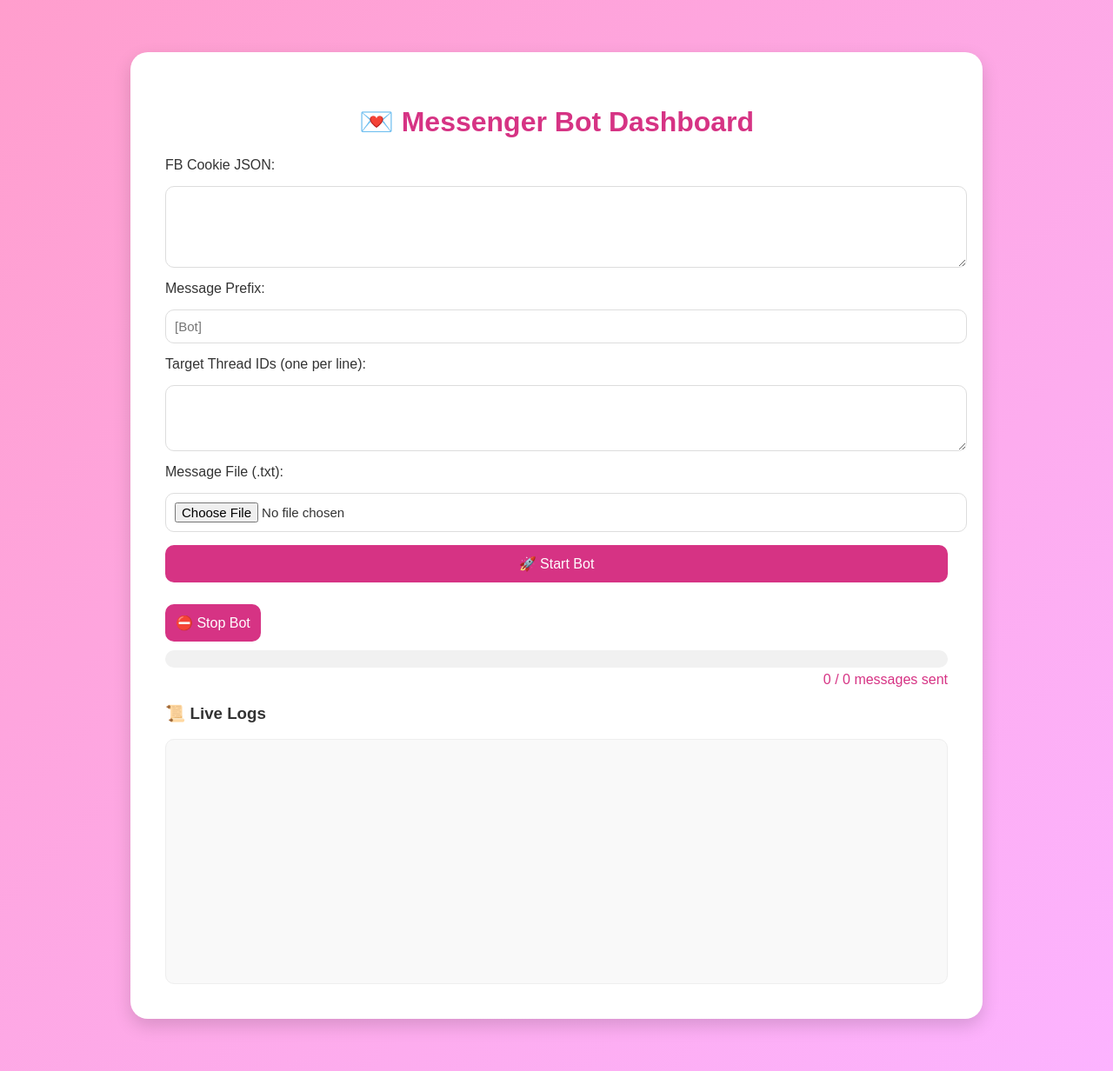
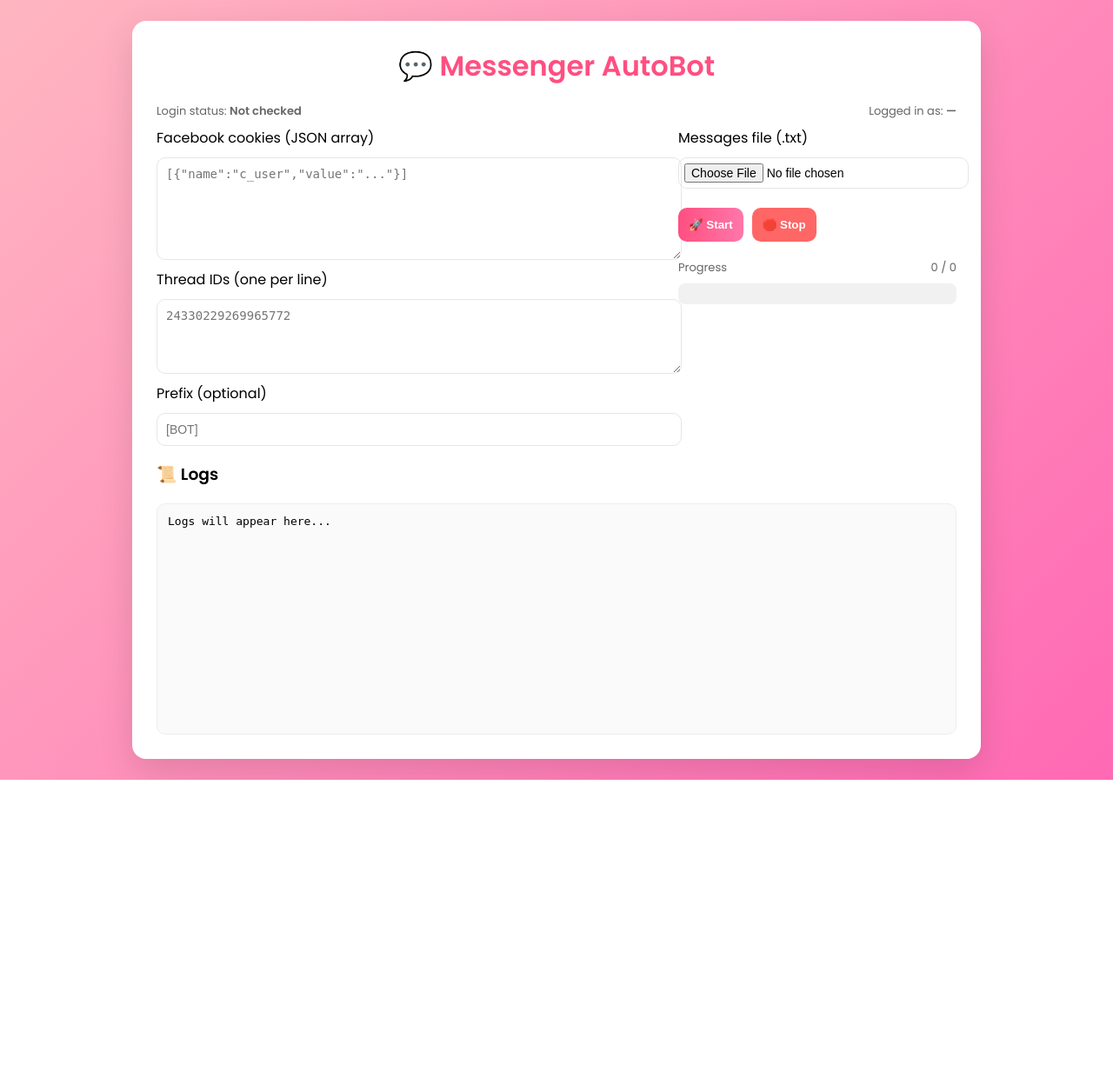
Before and after one commit to 9v1h3r3/TRIPLE-OG, a Flask app: page / in a window 1280 px wide. Shown: the whole page at 87% size. After the commit the page ends 897 px from the top, so only its background shows below. Run offline with Flask 3, Linux system fonts and the light colour scheme; some libraries are stand-ins or nearby versions.

Commit message:
Update index.html

```diff
--- a/templates/index.html
+++ b/templates/index.html
@@ -1,146 +1,161 @@
 <!DOCTYPE html>
 <html lang="en">
 <head>
-  <meta charset="UTF-8">
-  <title>Messenger Bot Dashboard</title>
+  <meta charset="utf-8" />
+  <meta name="viewport" content="width=device-width,initial-scale=1" />
+  <title>Messenger AutoBot</title>
   <script src="https://cdn.socket.io/4.5.4/socket.io.min.js"></script>
+  <link href="https://fonts.googleapis.com/css2?family=Poppins:wght@400;600&display=swap" rel="stylesheet">
   <style>
-    body {
-      background: linear-gradient(135deg, #ff9ecd, #fcb3ff);
-      font-family: 'Poppins', sans-serif;
-      margin: 0;
-      padding: 0;
-      color: #333;
+    :root{
+      --pink1:#ffb6c1;
+      --pink2:#ff69b4;
+      --accent:#ff4f81;
+      --card:#fff;
     }
-    .container {
-      max-width: 900px;
-      margin: 60px auto;
-      background: white;
-      border-radius: 20px;
-      box-shadow: 0 8px 20px rgba(0,0,0,0.15);
-      padding: 40px;
+    body{
+      margin:0;
+      min-height:100vh;
+      display:flex;
+      align-items:center;
+      justify-content:center;
+      font-family:Poppins, sans-serif;
+      background:linear-gradient(135deg,var(--pink1),var(--pink2));
+      padding:24px;
     }
-    h1 {
-      text-align: center;
-      color: #d63384;
+    .card{
+      width:100%;
+      max-width:920px;
+      background:var(--card);
+      border-radius:16px;
+      padding:28px;
+      box-shadow:0 14px 40px rgba(0,0,0,0.12);
     }
-    form {
-      display: flex;
-      flex-direction: column;
-      gap: 15px;
-      margin-bottom: 25px;
-    }
-    textarea, input {
-      width: 100%;
-      padding: 10px;
-      border-radius: 10px;
-      border: 1px solid #ddd;
-      font-size: 15px;
-    }
-    button {
-      background: #d63384;
-      color: white;
-      border: none;
-      border-radius: 10px;
-      padding: 12px;
-      font-size: 16px;
-      cursor: pointer;
-      transition: 0.2s;
-    }
-    button:hover {
-      background: #c21874;
-    }
-    .log-box {
-      background: #f9f9f9;
-      border-radius: 10px;
-      padding: 15px;
-      height: 250px;
-      overflow-y: auto;
-      font-family: monospace;
-      white-space: pre-wrap;
-      border: 1px solid #eee;
-    }
-    .progress-container {
-      width: 100%;
-      background: #f1f1f1;
-      border-radius: 10px;
-      margin-top: 10px;
-      overflow: hidden;
-    }
-    .progress-bar {
-      height: 20px;
-      background: linear-gradient(90deg, #ff69b4, #d63384);
-      width: 0%;
-      transition: width 0.3s ease;
-    }
-    .counter {
-      text-align: right;
-      margin-top: 5px;
-      font-weight: 500;
-      color: #d63384;
+    h1{color:var(--accent);text-align:center;margin:0 0 18px;}
+    form{display:grid;grid-template-columns:1fr 320px;gap:18px;align-items:start}
+    .left{display:flex;flex-direction:column;gap:10px}
+    .right{display:flex;flex-direction:column;gap:10px}
+    textarea,input,select{width:100%;padding:10px;border-radius:10px;border:1px solid #e6e6e6;resize:vertical;font-size:14px}
+    input[type=file]{padding:6px}
+    .btn{background:linear-gradient(90deg,var(--accent),#ff77a9);color:#fff;border:none;padding:12px;border-radius:10px;cursor:pointer;font-weight:600}
+    .btn:active{transform:translateY(1px)}
+    .status{display:flex;justify-content:space-between;align-items:center;margin-bottom:8px}
+    .log{background:#fafafa;border:1px solid #eee;padding:12px;height:240px;overflow:auto;border-radius:10px;font-family:monospace;white-space:pre-wrap}
+    .progress-wrap{margin-top:10px}
+    .progress-bar{height:12px;background:linear-gradient(90deg,var(--accent),#ff77a9);width:0;border-radius:8px;transition:width .3s}
+    .small{font-size:13px;color:#666}
+    @media(max-width:880px){
+      form{grid-template-columns:1fr; }
     }
   </style>
 </head>
 <body>
-  <div class="container">
-    <h1>💌 Messenger Bot Dashboard</h1>
+  <div class="card">
+    <h1>💬 Messenger AutoBot</h1>
+
+    <div class="status">
+      <div class="small">Login status: <strong id="loginStatus">Not checked</strong></div>
+      <div class="small">Logged in as: <strong id="loginUser">—</strong></div>
+    </div>
 
     <form id="botForm">
-      <label>FB Cookie JSON:</label>
-      <textarea name="cookie" rows="4" required></textarea>
+      <div class="left">
+        <label>Facebook cookies (JSON array)</label>
+        <textarea name="cookie" rows="6" placeholder='[{"name":"c_user","value":"..."}]' required></textarea>
 
-      <label>Message Prefix:</label>
-      <input type="text" name="prefix" placeholder="[Bot]" required>
+        <label>Thread IDs (one per line)</label>
+        <textarea name="targets" rows="4" placeholder="24330229269965772" required></textarea>
 
-      <label>Target Thread IDs (one per line):</label>
-      <textarea name="targets" rows="3" required></textarea>
+        <label>Prefix (optional)</label>
+        <input type="text" name="prefix" placeholder="[BOT]">
+      </div>
 
-      <label>Message File (.txt):</label>
-      <input type="file" name="messages" accept=".txt" required>
+      <div class="right">
+        <label>Messages file (.txt)</label>
+        <input type="file" name="messages" accept=".txt" required>
 
-      <button type="submit">🚀 Start Bot</button>
+        <div style="display:flex;gap:10px;margin-top:12px">
+          <button class="btn" type="submit">🚀 Start</button>
+          <button id="stopBtn" type="button" class="btn" style="background:#ff6666">🛑 Stop</button>
+        </div>
+
+        <div class="progress-wrap">
+          <div style="display:flex;justify-content:space-between">
+            <div class="small">Progress</div>
+            <div class="small" id="counter">0 / 0</div>
+          </div>
+          <div style="background:#f1f1f1;border-radius:8px;padding:6px;margin-top:8px">
+            <div class="progress-bar" id="progressBar"></div>
+          </div>
+        </div>
+      </div>
     </form>
 
-    <button id="stopBtn">⛔ Stop Bot</button>
-
-    <div class="progress-container">
-      <div id="progressBar" class="progress-bar"></div>
-    </div>
-    <div id="counter" class="counter">0 / 0 messages sent</div>
-
-    <h3>📜 Live Logs</h3>
-    <div class="log-box" id="logBox"></div>
+    <h3 style="margin-top:18px">📜 Logs</h3>
+    <div class="log" id="logBox">Logs will appear here...</div>
   </div>
 
   <script>
     const socket = io();
+    const logBox = document.getElementById('logBox');
+    const progressBar = document.getElementById('progressBar');
+    const counter = document.getElementById('counter');
+    const loginStatus = document.getElementById('loginStatus');
+    const loginUser = document.getElementById('loginUser');
 
-    socket.on("log_update", msg => {
-      const logBox = document.getElementById("logBox");
-      logBox.textContent += msg + "\n";
+    function addLog(msg){
+      const now = new Date().toLocaleTimeString();
+      logBox.textContent += `[${now}] ${msg}\n`;
       logBox.scrollTop = logBox.scrollHeight;
+    }
+
+    socket.on('connect', () => addLog('[socket] connected'));
+    socket.on('log_update', msg => addLog(msg));
+    socket.on('progress_update', data => {
+      const sent = data.sent || 0;
+      const total = data.total || 0;
+      const pct = total ? Math.min(100, (sent/total)*100) : 0;
+      progressBar.style.width = pct + '%';
+      counter.textContent = `${sent} / ${total}`;
     });
 
-    socket.on("progress_update", data => {
-      const percent = ((data.sent / data.total) * 100).toFixed(1);
-      document.getElementById("progressBar").style.width = percent + "%";
-      document.getElementById("counter").textContent =
-        `${data.sent} / ${data.total} messages sent`;
+    socket.on('login_status', info => {
+      if(!info) return;
+      if(info.status === 'ok') {
+        loginStatus.textContent = 'Logged in';
+        loginUser.textContent = info.username || 'Unknown';
+      } else if(info.status === 'failed') {
+        loginStatus.textContent = 'Login failed';
+        loginUser.textContent = '-';
+      } else if(info.status === 'invalid_cookies') {
+        loginStatus.textContent = 'Invalid cookies';
+        loginUser.textContent = '-';
+      } else if(info.status === 'done') {
+        loginStatus.textContent = 'Done';
+        loginUser.textContent = info.username || '-';
+      } else if(info.status === 'stopped') {
+        loginStatus.textContent = 'Stopped';
+      } else {
+        loginStatus.textContent = info.status;
+      }
     });
 
-    document.getElementById("botForm").onsubmit = async e => {
+    document.getElementById('botForm').addEventListener('submit', async (e) => {
       e.preventDefault();
-      const formData = new FormData(e.target);
-      const res = await fetch("/start", { method: "POST", body: formData });
-      const text = await res.text();
-      alert(text);
-    };
+      const form = e.target;
+      const fd = new FormData(form);
+      addLog('[client] Sending start request...');
+      const res = await fetch('/start', { method: 'POST', body: fd });
+      const txt = await res.text();
+      addLog('[server] ' + txt);
+    });
 
-    document.getElementById("stopBtn").onclick = async () => {
-      const res = await fetch("/stop", { method: "POST" });
-      const text = await res.text();
-      alert(text);
-    };
+    document.getElementById('stopBtn').addEventListener('click', async () => {
+      addLog('[client] Sending stop request...');
+      const res = await fetch('/stop', { method: 'POST' });
+      const txt = await res.text();
+      addLog('[server] ' + txt);
+    });
   </script>
 </body>
 </html>
```
